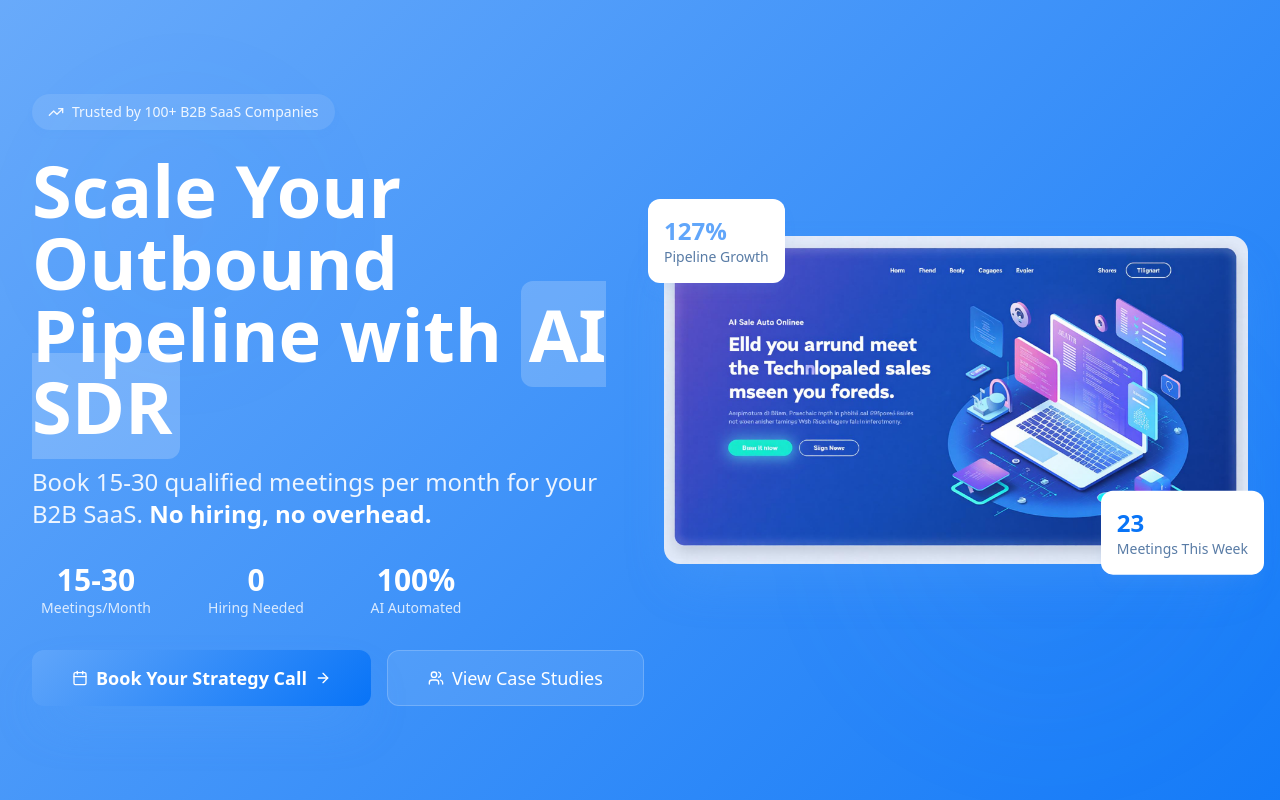
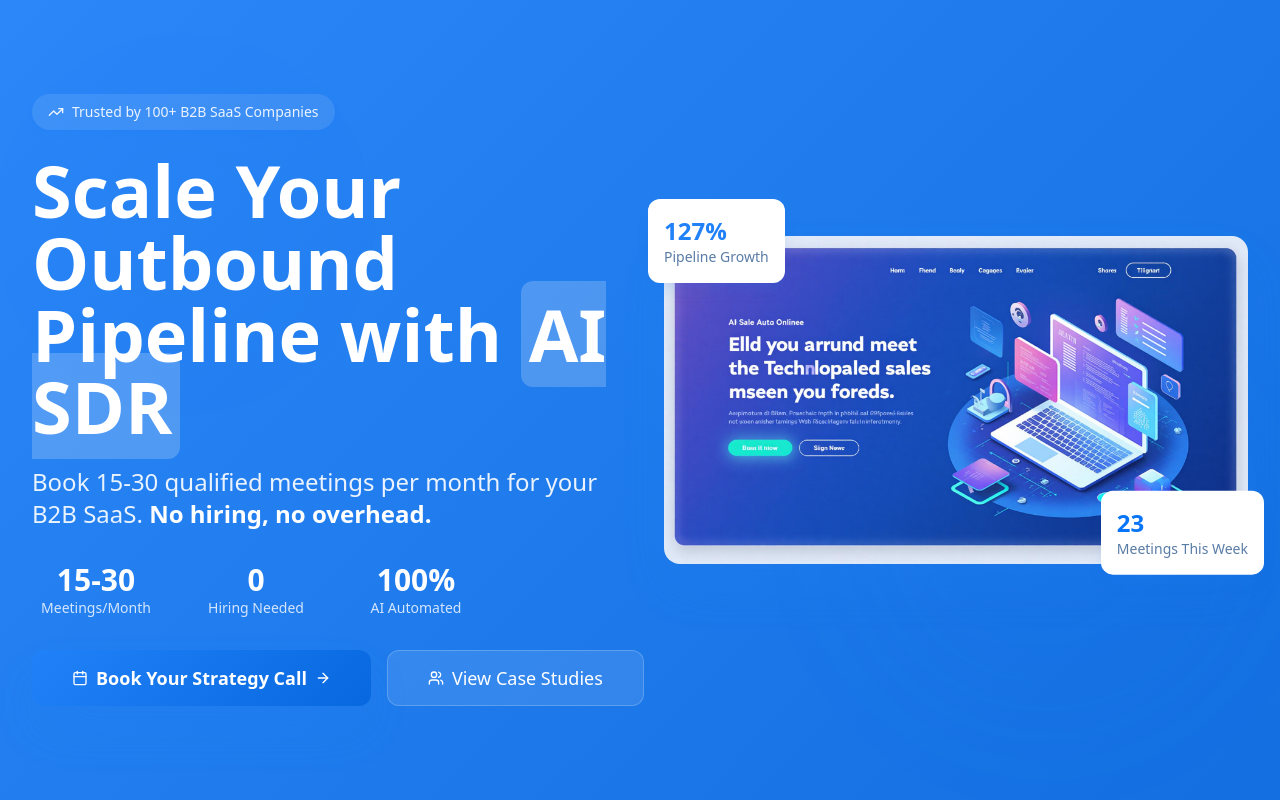
Before and after one commit to rahela4/zia-ai-meetings, a React (Vite) app: page / in a window 1280 px wide. Shown: the top 800 px of the page. Built offline with nearby package versions, Linux system fonts and the light colour scheme.

Commit message:
Refine blue color
Adjusted the primary blue color to be slightly darker for a more refined aesthetic.

```diff
--- a/src/index.css
+++ b/src/index.css
@@ -17,9 +17,9 @@
     --popover-foreground: 222 25% 11%;
 
     /* Primary: Deep Blue */
-    --primary: 213 94% 68%;
+    --primary: 213 94% 55%;
     --primary-foreground: 0 0% 100%;
-    --primary-hover: 213 94% 62%;
+    --primary-hover: 213 94% 48%;
 
     /* Secondary: Light Blue */
     --secondary: 213 94% 95%;
@@ -38,18 +38,18 @@
 
     --border: 213 94% 90%;
     --input: 213 94% 90%;
-    --ring: 213 94% 68%;
+    --ring: 213 94% 55%;
 
     --radius: 0.75rem;
 
     /* Custom Design Tokens */
-    --gradient-hero: linear-gradient(135deg, hsl(213 94% 68%), hsl(213 94% 50%));
+    --gradient-hero: linear-gradient(135deg, hsl(213 94% 55%), hsl(213 94% 45%));
     --gradient-card: linear-gradient(145deg, hsl(0 0% 100%), hsl(213 94% 97%));
-    --gradient-feature: linear-gradient(135deg, hsl(213 94% 68% / 0.1), hsl(213 94% 50% / 0.1));
+    --gradient-feature: linear-gradient(135deg, hsl(213 94% 55% / 0.1), hsl(213 94% 45% / 0.1));
 
-    --shadow-soft: 0 4px 6px -1px hsl(213 94% 68% / 0.1), 0 2px 4px -1px hsl(213 94% 68% / 0.06);
-    --shadow-medium: 0 10px 15px -3px hsl(213 94% 68% / 0.1), 0 4px 6px -2px hsl(213 94% 68% / 0.05);
-    --shadow-strong: 0 25px 50px -12px hsl(213 94% 68% / 0.25);
+    --shadow-soft: 0 4px 6px -1px hsl(213 94% 55% / 0.1), 0 2px 4px -1px hsl(213 94% 55% / 0.06);
+    --shadow-medium: 0 10px 15px -3px hsl(213 94% 55% / 0.1), 0 4px 6px -2px hsl(213 94% 55% / 0.05);
+    --shadow-strong: 0 25px 50px -12px hsl(213 94% 55% / 0.25);
 
     --transition-smooth: all 0.3s cubic-bezier(0.4, 0, 0.2, 1);
     --transition-bounce: all 0.3s cubic-bezier(0.68, -0.55, 0.265, 1.55);
@@ -68,7 +68,7 @@
     --popover: 222 25% 11%;
     --popover-foreground: 0 0% 100%;
 
-    --primary: 213 94% 68%;
+    --primary: 213 94% 55%;
     --primary-foreground: 0 0% 100%;
 
     --secondary: 213 50% 25%;
@@ -85,7 +85,7 @@
 
     --border: 213 50% 25%;
     --input: 213 50% 25%;
-    --ring: 213 94% 68%;
+    --ring: 213 94% 55%;
   }
 }
 
```
